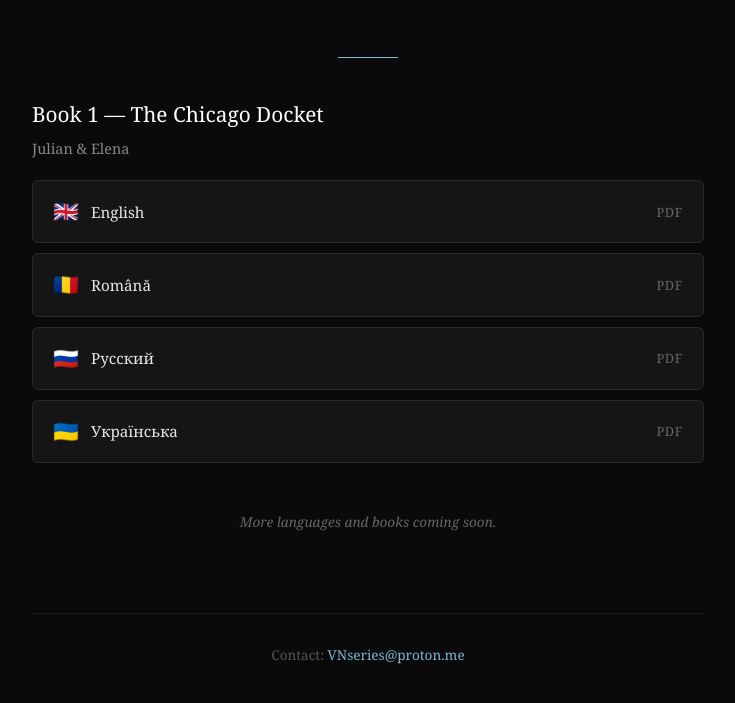
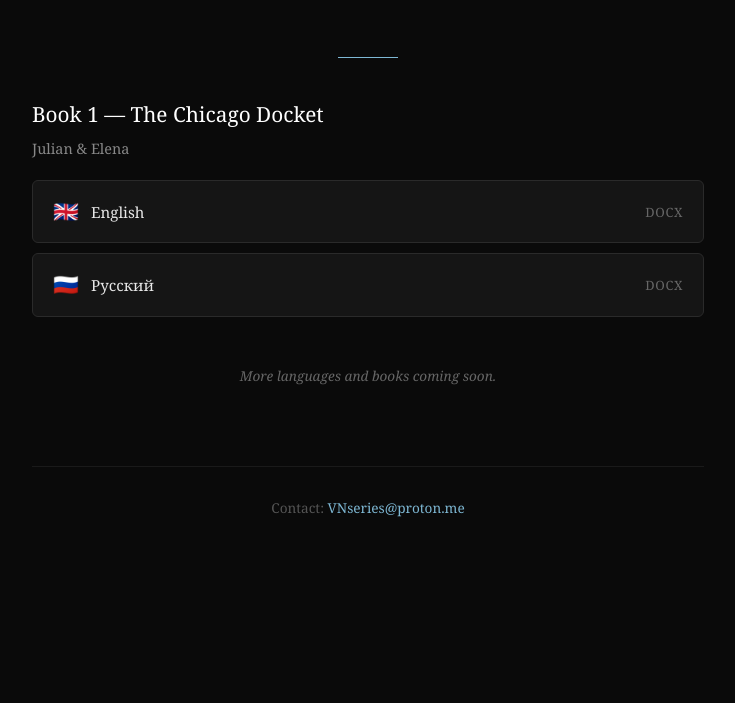
Before and after one commit to VNseries/Velvet-Noir, a plain HTML site: page index.html in a window 1280 px wide. Shown: the part 201-904 px from the top of the page, without its empty margins (272-1007 px from the left). After the commit the page ends 800 px from the top, so only its background shows below. Drawn offline with Linux system fonts and the light colour scheme.

Commit message:
Add files via upload

```diff
--- a/index.html
+++ b/index.html
@@ -167,33 +167,19 @@
             <h2>Book 1 — The Chicago Docket</h2>
             <div class="book-subtitle">Julian &amp; Elena</div>
             <div class="downloads">
-                <a href="files/TheChicagoDocket_Book1_English.pdf" class="download-link">
+                <a href="TheChicagoDocket_Book1.docx" class="download-link" download>
                     <div class="label">
                         <span class="flag">&#127468;&#127463;</span>
                         <span class="lang">English</span>
                     </div>
-                    <span class="format">PDF</span>
+                    <span class="format">DOCX</span>
                 </a>
-                <a href="files/TheChicagoDocket_Book1_Romanian.pdf" class="download-link">
-                    <div class="label">
-                        <span class="flag">&#127479;&#127476;</span>
-                        <span class="lang">Română</span>
-                    </div>
-                    <span class="format">PDF</span>
-                </a>
-                <a href="files/TheChicagoDocket_Book1_Russian.pdf" class="download-link">
+                <a href="TheChicagoDocket_Book1_Russian.docx" class="download-link" download>
                     <div class="label">
                         <span class="flag">&#127479;&#127482;</span>
                         <span class="lang">Русский</span>
                     </div>
-                    <span class="format">PDF</span>
-                </a>
-                <a href="files/TheChicagoDocket_Book1_Ukrainian.pdf" class="download-link">
-                    <div class="label">
-                        <span class="flag">&#127482;&#127462;</span>
-                        <span class="lang">Українська</span>
-                    </div>
-                    <span class="format">PDF</span>
+                    <span class="format">DOCX</span>
                 </a>
             </div>
         </div>
```
